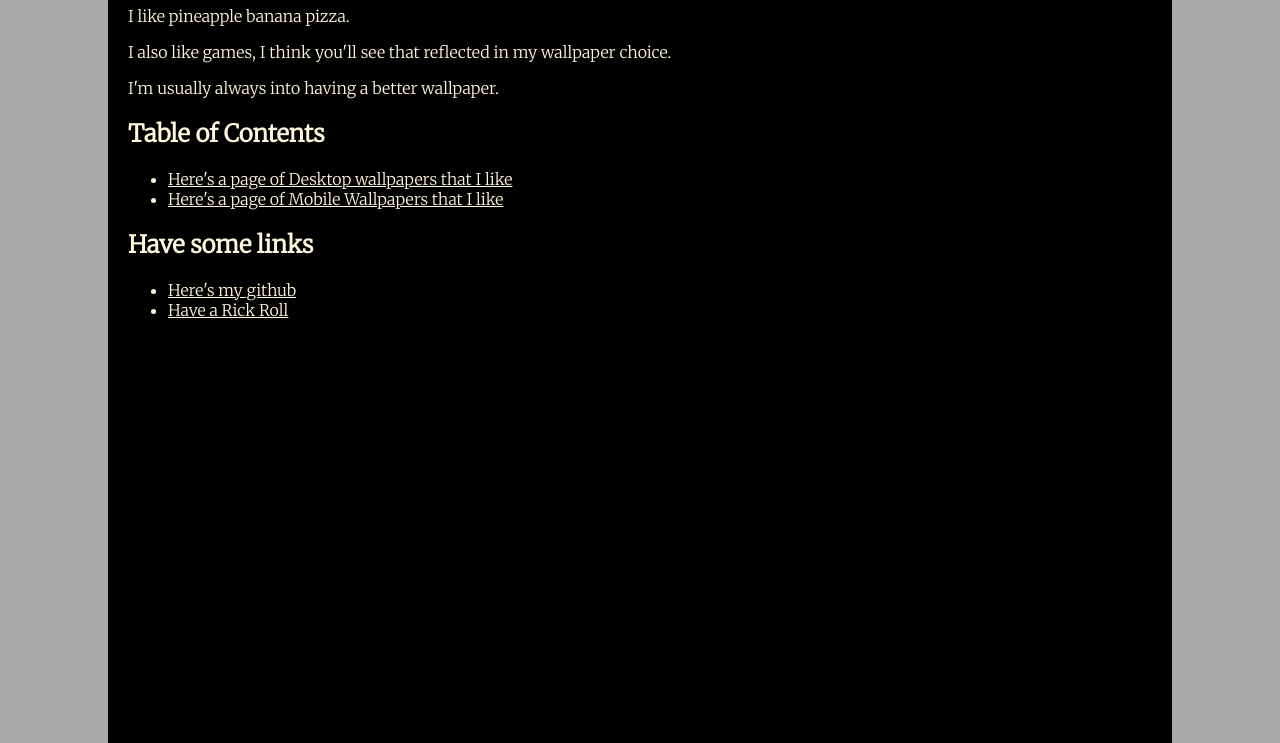
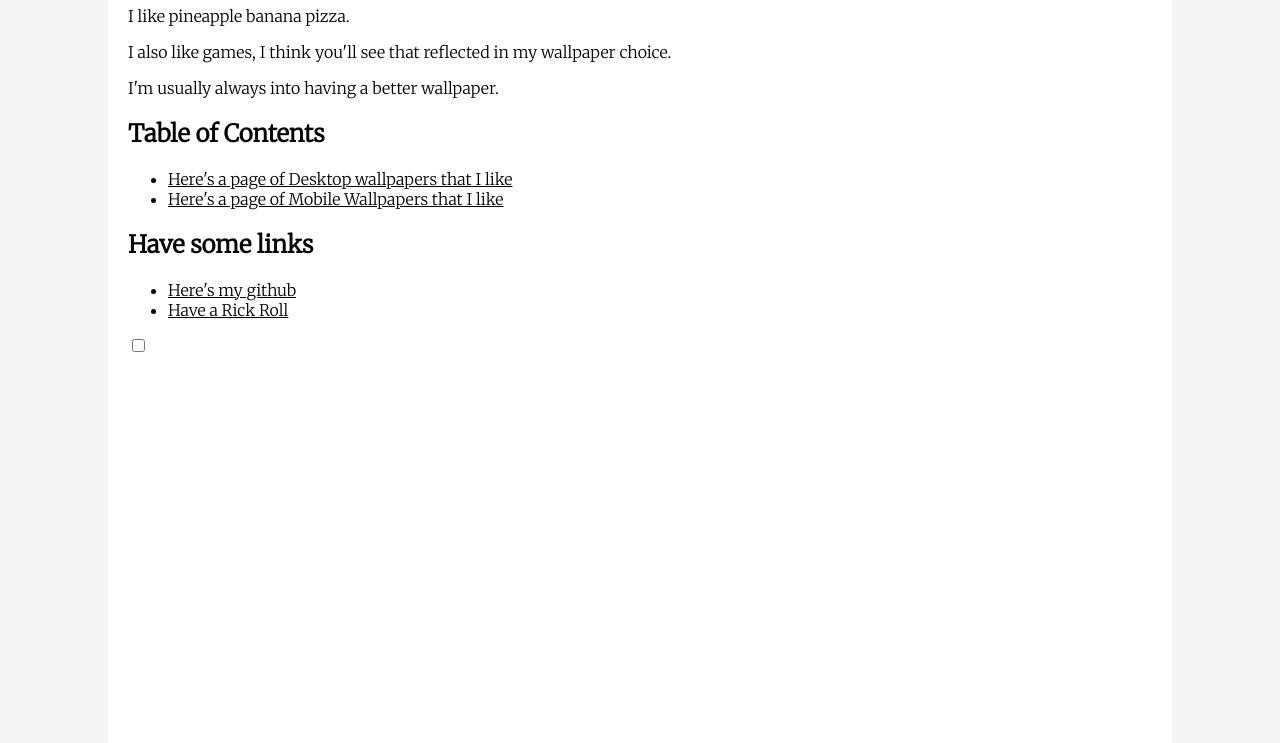
Before and after one commit to aBacIdEe/Unit8_Lab1, a plain HTML site: page index.html in a window 1280 px wide. Shown: the part 97-840 px from the top of the page. Drawn offline with Linux system fonts and the light colour scheme; files that its build step writes are made by us from their sources.

Commit message:
rename files

```diff
--- a/index.html
+++ b/index.html
@@ -5,7 +5,7 @@
     <meta http-equiv="X-UA-Compatible" content="IE=edge">
     <meta name="viewport" content="width=device-width, initial-scale=1.0">
     <title>Document</title>
-    <link href="style/style.css" rel="stylesheet" type="text/css">
+    <link href="styles/light.css" rel="stylesheet" type="text/css">
     <link rel="preconnect" href="https://fonts.googleapis.com">
     <link rel="preconnect" href="https://fonts.gstatic.com" crossorigin>
     <link href="https://fonts.googleapis.com/css2?family=Merriweather:wght@300&display=swap" rel="stylesheet">
@@ -26,6 +26,8 @@
         <li><a href="https://github.com/aBacIdEe">Here's my github</a></li>
         <li><a href="https://">Have a Rick Roll</a></li>
     </ul>
+    <input type="checkbox" id="switch"
+                    class="checkbox" />
 
 </body>
 </html>
--- /dev/null
+++ b/styles/light.css
@@ -0,0 +1,19 @@
+html, body {
+    background-color:whitesmoke;
+    height: 100%;
+    font-family: Merriweather;
+}
+body {
+    background-color: white;
+    width: 80%;
+    height: 100%;
+    min-height: 100%;
+    margin: 0 auto;
+    padding: 20px;
+}
+image {
+    display: block;
+}
+h1, h2, p, ul, ol, li, a {
+    color: black;
+}
```
Also changed, not shown: desktop_wallpapers.html (+1 -1 lines), mobile_wallpapers.html (+1 -1 lines), index.js (added), styles/dark.css (renamed from styles/style.css).
